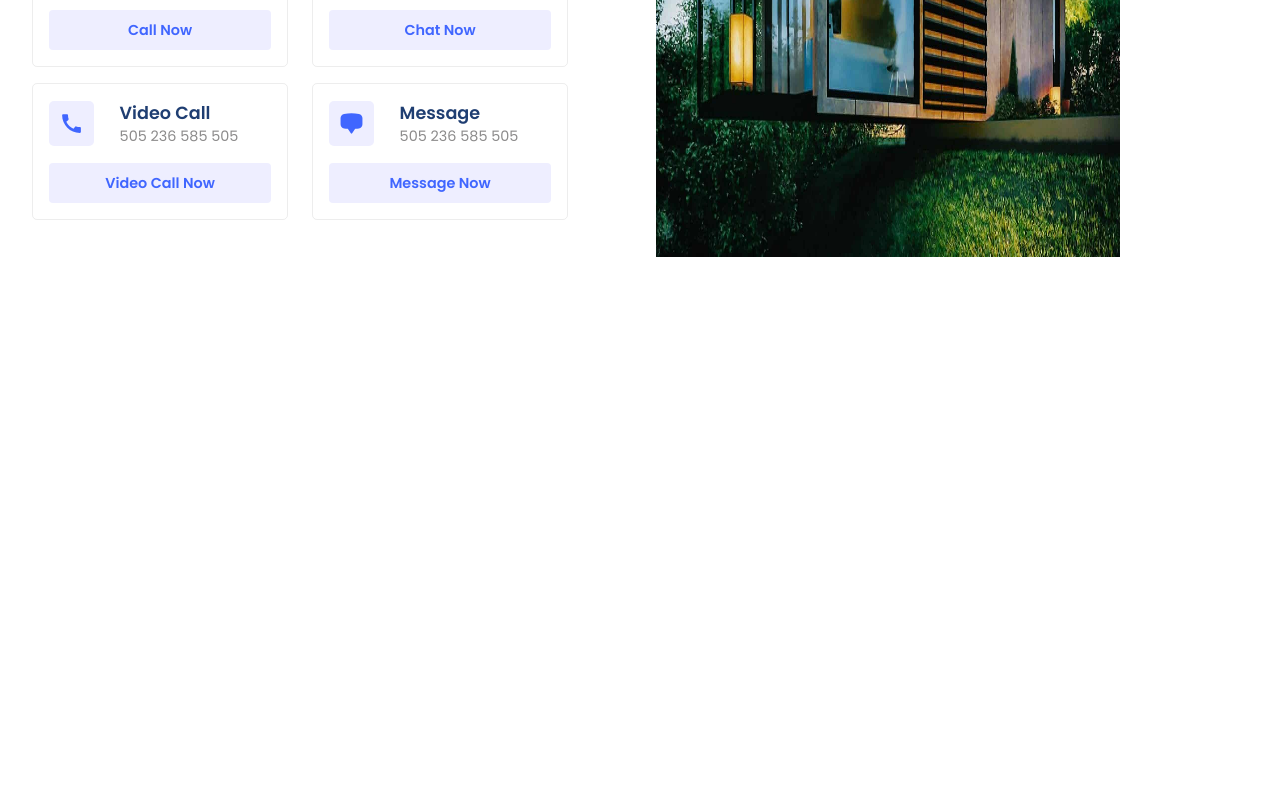
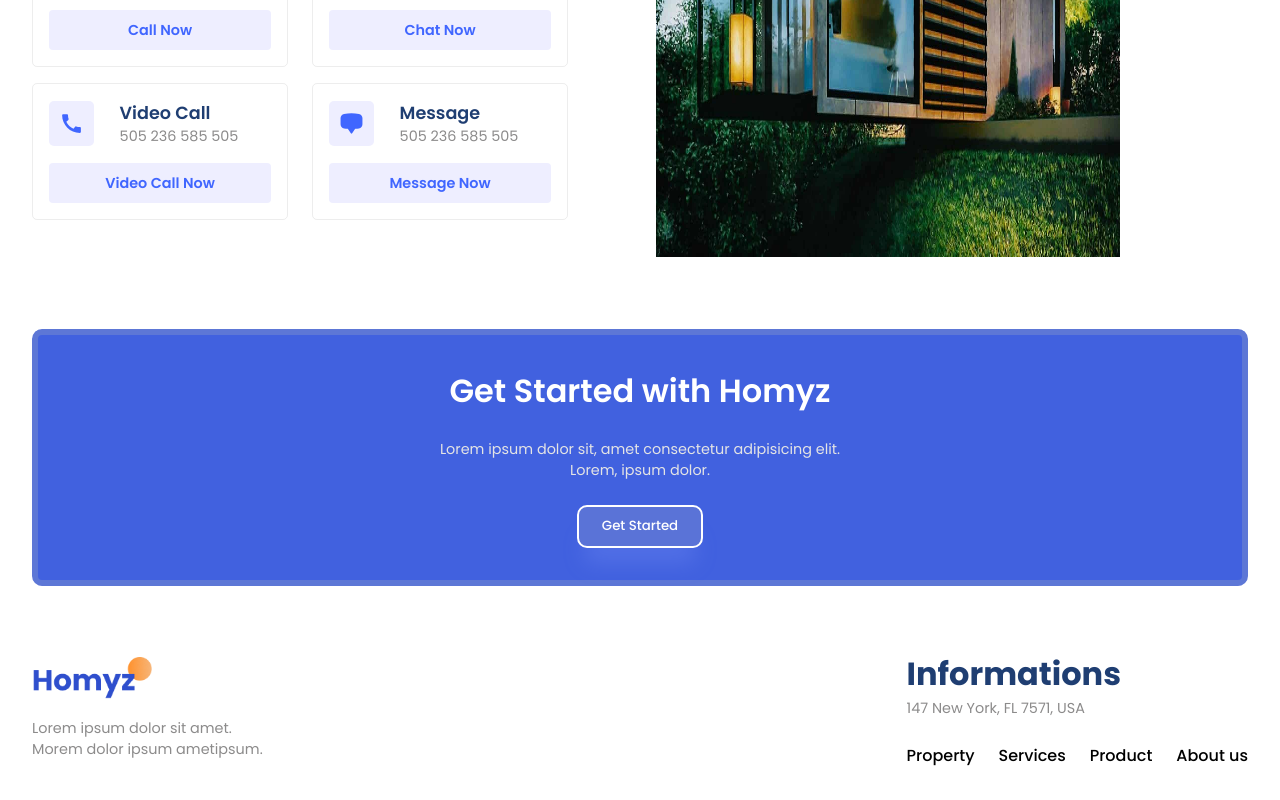
Before and after one commit to BRC-Thomas/react-real-estate, a React (Vite) app: page / in a window 1280 px wide. Shown: the part 2464-3264 px from the top of the page. Before the commit the page ends 2761 px from the top, so only its background shows below. Built offline with nearby package versions, Linux system fonts and the light colour scheme.

Commit message:
GetStarted and footer section

```diff
--- a/src/App.jsx
+++ b/src/App.jsx
@@ -5,6 +5,8 @@ import Residencies from "./components/Residencies/Residencies";
 import './App.css'
 import Value from "./components/Value/Value";
 import Contact from "./components/Contact/Contact";
+import GetStarted from "./components/GetStarted/GetStarted";
+import Footer from "./components/Footer/Footer";
 
 function App() {
   return (
@@ -18,6 +20,8 @@ function App() {
       <Residencies />
       <Value />
       <Contact />
+      <GetStarted />
+      <Footer />
     </div>
   );
 }
--- /dev/null
+++ b/src/components/Footer/Footer.css
@@ -0,0 +1,13 @@
+.f-container {
+  justify-content: space-between;
+}
+
+.f-left{
+  gap: 1rem;
+}
+
+.f-menu{
+  gap: 1.5rem;
+  margin-top: 1.5rem;
+  font-weight: 500;
+}
--- /dev/null
+++ b/src/components/Footer/Footer.jsx
@@ -0,0 +1,32 @@
+import './Footer.css'
+
+export default function Footer() {
+  return (
+    <section className='f-wrapper'>
+      <div className="paddings innerWidth flexCenter f-container">
+
+        {/* left side */}
+        <div className="flexColStart f-left">
+          <img src="./logo2.png" alt="Homyz logo" width={120} />
+          <span className="secondaryText">
+            Lorem ipsum dolor sit amet.<br/>
+            Morem  dolor ipsum ametipsum.
+          </span>
+        </div>
+
+        <div className="flexColStart f-right">
+          <span className='primaryText'>Informations</span>
+          <span className='secondaryText'>147 New York, FL 7571, USA</span>
+
+          <div className="flexCenter f-menu">
+            <span>Property</span>
+            <span>Services</span>
+            <span>Product</span>
+            <span>About us</span>
+          </div>
+        </div>
+      </div>
+
+    </section>
+  )
+}
--- /dev/null
+++ b/src/components/GetStarted/GetStarted.css
@@ -0,0 +1,25 @@
+.inner-container{
+  gap: 1.5em;
+  background: #4161DF;
+  padding: 2rem;
+  border-radius: 10px;
+  border: 6px solid #5D77D6;
+  text-align: center;
+}
+
+.inner-container .primaryText {
+  color: #FFF;
+  font-weight: 600;
+}
+
+.inner-container .secondaryText {
+  color: #e4e4e4;
+}
+
+.inner-container .button{
+  background: #5A73D7;
+  border: 2px solid #FFF;
+  box-shadow: var(--shadow);
+  border-radius: 10px;
+
+}
--- /dev/null
+++ b/src/components/GetStarted/GetStarted.jsx
@@ -0,0 +1,21 @@
+import './GetStarted.css'
+
+
+
+export default function GetStarted() {
+  return (
+    <section className="g-wrapper">
+      <div className="paddings innerWidth g-container">
+        <div className="flexColCenter inner-container">
+            <span className="primaryText">Get Started with Homyz</span>
+            <span className='secondaryText'>Lorem ipsum dolor sit, amet consectetur adipisicing elit.<br />
+            Lorem, ipsum dolor.
+            </span>
+            <button className="button">
+              <a href="#">Get Started</a>
+            </button>
+        </div>
+      </div>
+    </section>
+  )
+}
```
